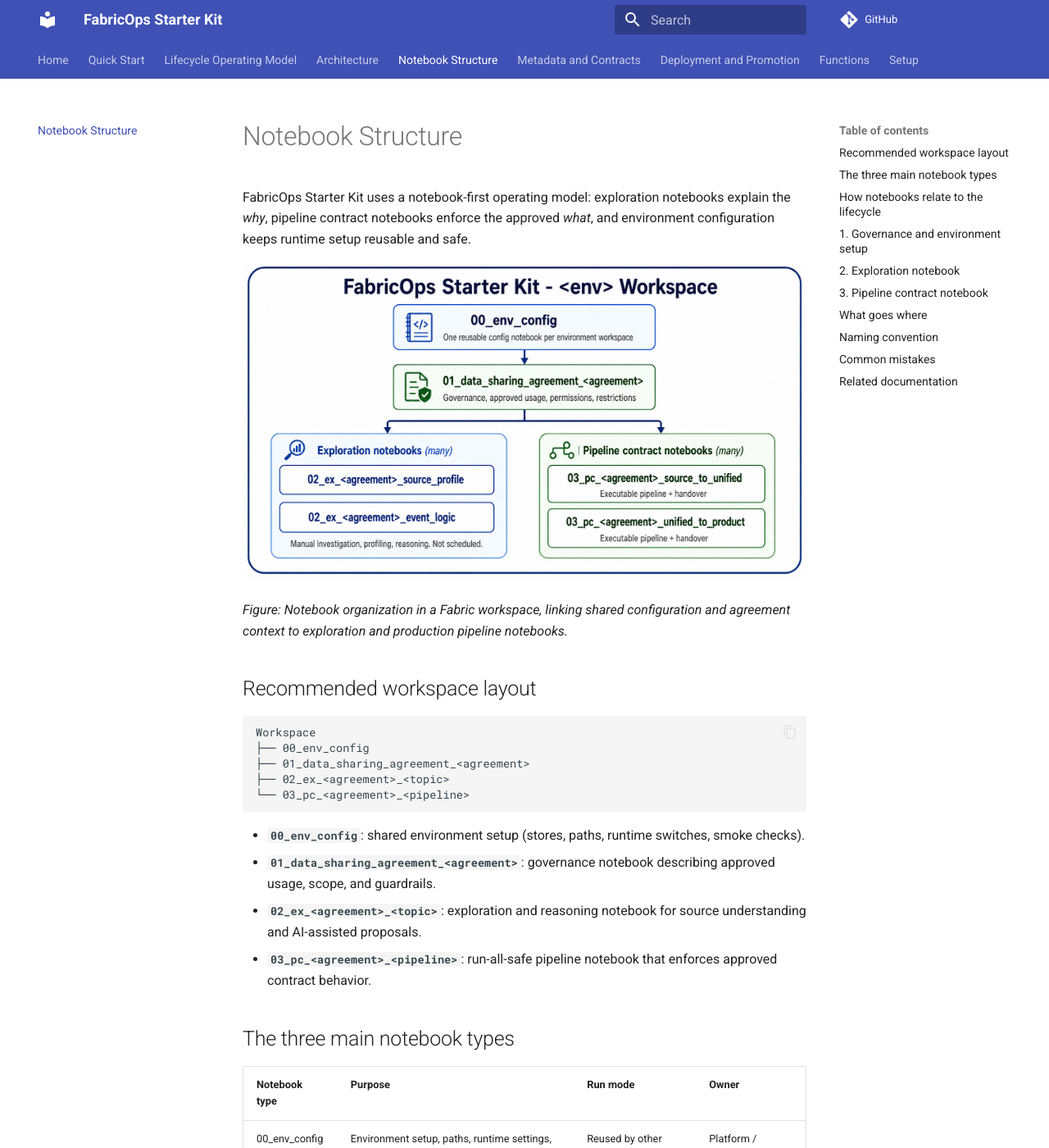
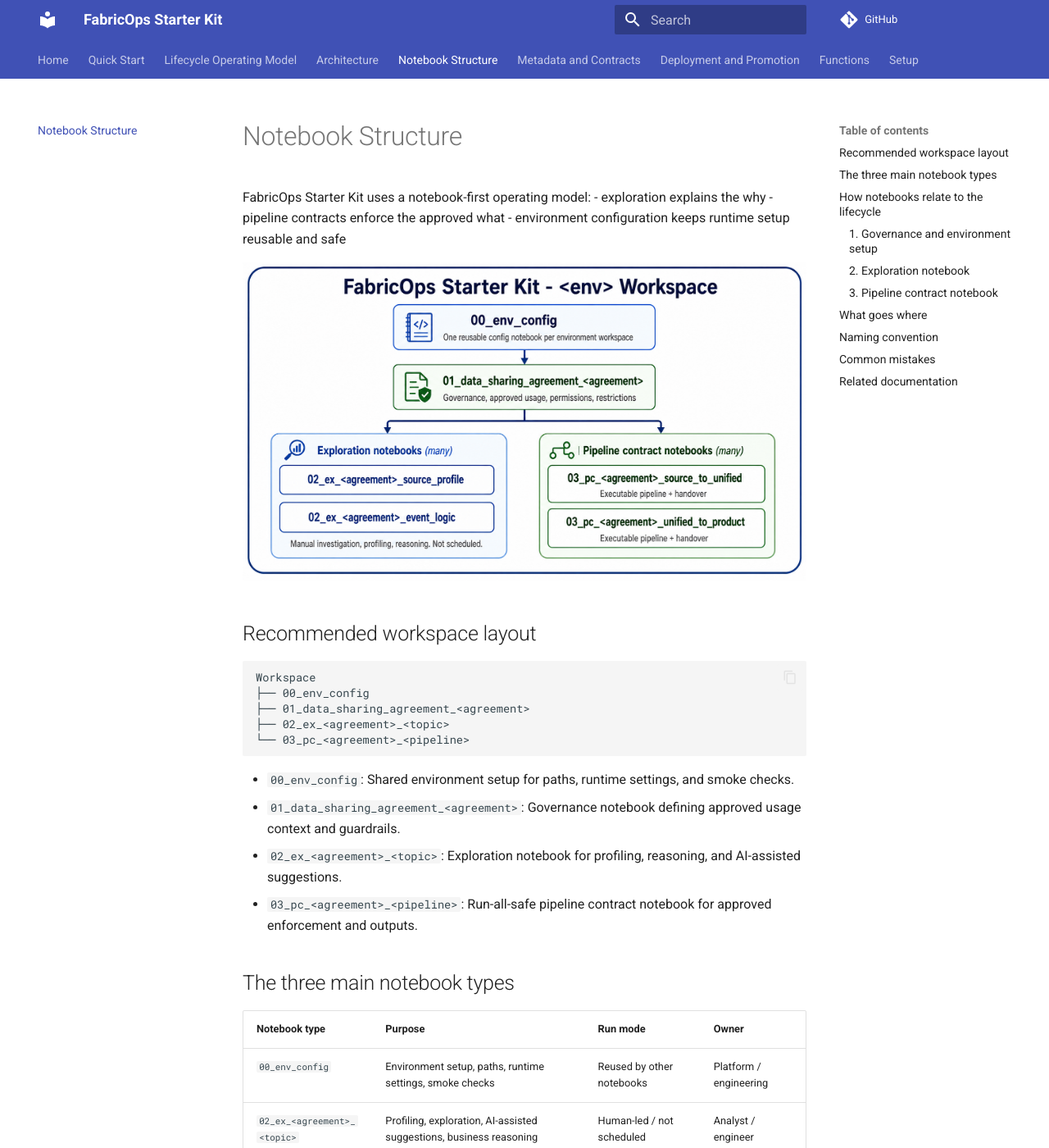
Before and after one commit to Voycepeh/fabric-data-product-framework, an MkDocs documentation site: the page built from docs/notebook-structure.md, in a window 1280 px wide and 1400 px high. Shown: the whole window at 82% size. Built offline with MkDocs 1.6.1 and Material for MkDocs 9.7.7, drawn with Linux system fonts in a browser that asks for light colours; comment, search, counter and statistics services are not loaded; some of the changed text lies outside the part shown.

Commit message:
docs: replace notebook structure page with clean layout guide

````diff
--- a/docs/notebook-structure.md
+++ b/docs/notebook-structure.md
@@ -1,10 +1,11 @@
 # Notebook Structure
 
-FabricOps Starter Kit uses a notebook-first operating model: exploration notebooks explain the *why*, pipeline contract notebooks enforce the approved *what*, and environment configuration keeps runtime setup reusable and safe.
+FabricOps Starter Kit uses a notebook-first operating model:
+- exploration explains the why
+- pipeline contracts enforce the approved what
+- environment configuration keeps runtime setup reusable and safe
 
 ![Workspace notebook setup](assets/notebook-structure.png)
-
-*Figure: Notebook organization in a Fabric workspace, linking shared configuration and agreement context to exploration and production pipeline notebooks.*
 
 ## Recommended workspace layout
 
@@ -16,26 +17,26 @@
 └── 03_pc_<agreement>_<pipeline>
 ```
 
-- **`00_env_config`**: shared environment setup (stores, paths, runtime switches, smoke checks).
-- **`01_data_sharing_agreement_<agreement>`**: governance notebook describing approved usage, scope, and guardrails.
-- **`02_ex_<agreement>_<topic>`**: exploration and reasoning notebook for source understanding and AI-assisted proposals.
-- **`03_pc_<agreement>_<pipeline>`**: run-all-safe pipeline notebook that enforces approved contract behavior.
+- `00_env_config`: Shared environment setup for paths, runtime settings, and smoke checks.
+- `01_data_sharing_agreement_<agreement>`: Governance notebook defining approved usage context and guardrails.
+- `02_ex_<agreement>_<topic>`: Exploration notebook for profiling, reasoning, and AI-assisted suggestions.
+- `03_pc_<agreement>_<pipeline>`: Run-all-safe pipeline contract notebook for approved enforcement and outputs.
 
 ## The three main notebook types
 
 | Notebook type | Purpose | Run mode | Owner |
 |---|---|---|---|
-| 00_env_config | Environment setup, paths, runtime settings, smoke checks | Reused by other notebooks | Platform / engineering |
-| 02_ex_<agreement>_<topic> | Profiling, exploration, AI-assisted suggestions, business reasoning | Human-led / not scheduled | Analyst / engineer |
-| 03_pc_<agreement>_<pipeline> | Approved contract enforcement, DQ checks, output, metadata, lineage | Run-all-safe / scheduled | Data engineer |
+| `00_env_config` | Environment setup, paths, runtime settings, smoke checks | Reused by other notebooks | Platform / engineering |
+| `02_ex_<agreement>_<topic>` | Profiling, exploration, AI-assisted suggestions, business reasoning | Human-led / not scheduled | Analyst / engineer |
+| `03_pc_<agreement>_<pipeline>` | Approved contract enforcement, DQ checks, output, metadata, lineage | Run-all-safe / scheduled | Data engineer |
 
-`01_data_sharing_agreement_<agreement>` sits alongside these as the governance and approved-usage notebook that anchors policy decisions.
+`01_data_sharing_agreement_<agreement>` sits alongside these as the governance and approved-usage notebook.
 
 ## How notebooks relate to the lifecycle
 
 For full end-to-end sequencing, see [Lifecycle Operating Model](lifecycle-operating-model.md). This page focuses only on where work belongs.
 
-## 1. Governance and environment setup
+### 1. Governance and environment setup
 
 Handled by:
 - `00_env_config`
@@ -48,7 +49,7 @@
 - naming rules
 - smoke checks
 
-## 2. Exploration notebook
+### 2. Exploration notebook
 
 Handled by:
 - `02_ex_<agreement>_<topic>`
@@ -61,9 +62,10 @@
 - AI-suggested sensitivity classifications
 - proposed contract metadata
 
-**Important boundary:** AI suggestions happen here, but nothing is enforced here.
+Important boundary:
+AI suggestions happen here, but nothing is enforced here.
 
-## 3. Pipeline contract notebook
+### 3. Pipeline contract notebook
 
 Handled by:
 - `03_pc_<agreement>_<pipeline>`
@@ -76,11 +78,12 @@
 - writing output tables
 - writing metadata, profiling, lineage, and handover evidence
 
-**Important boundary:** The pipeline notebook should be run-all-safe.
+Important boundary:
+The pipeline notebook should be run-all-safe.
 
 ## What goes where
 
-| Work item | 00_env_config | 02_ex | 03_pc |
+| Work item | `00_env_config` | `02_ex` | `03_pc` |
 |---|---:|---:|---:|
 | Define lakehouse / warehouse paths | Yes | No | Load only |
 | Explore source data | No | Yes | No |
@@ -95,8 +98,6 @@
 
 ## Naming convention
 
-Use consistent, sortable prefixes so notebook purpose is clear at a glance:
-
 - `00_env_config`
 - `01_data_sharing_agreement_student_lifecycle`
 - `02_ex_student_lifecycle_source_profile`
````
Also changed, not shown: other parts of docs/notebook-structure.md (+1 -1 lines).
